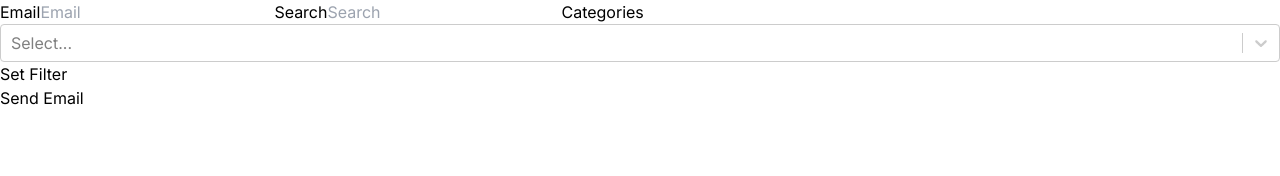
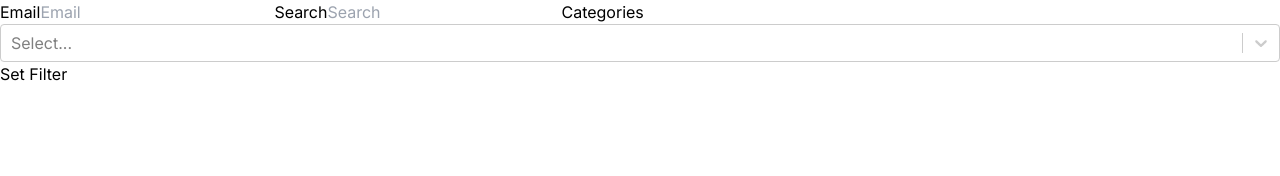
Before and after one commit to michaelzhan1/biorxiv-search, a Next.js app in the folder main/: page / in a window 1280 px wide. Shown: the top 176 px of the page. Built offline with nearby package versions, Linux system fonts and the light colour scheme.

Commit message:
Remove unused button

```diff
--- a/main/app/page.tsx
+++ b/main/app/page.tsx
@@ -1,12 +1,10 @@
 import NewFilter from "@/components/NewFilter"
-import EmailButton from "@/components/email/EmailButton"
 
 
 export default function Home() {
   return (
     <>
       <NewFilter />
-      <EmailButton />
     </>
   )
 }
--- a/main/components/email/EmailButton.tsx
+++ /dev/null
@@ -1,15 +0,0 @@
-'use client'
-
-
-export default function EmailButton() {
-  const sendEmail = async () => {
-    const res = await fetch('/api/email');
-    console.log(res.text())
-  }
-
-  return (
-    <>
-      <button onClick={sendEmail}>Send Email</button>
-    </>
-  )
-}
```
